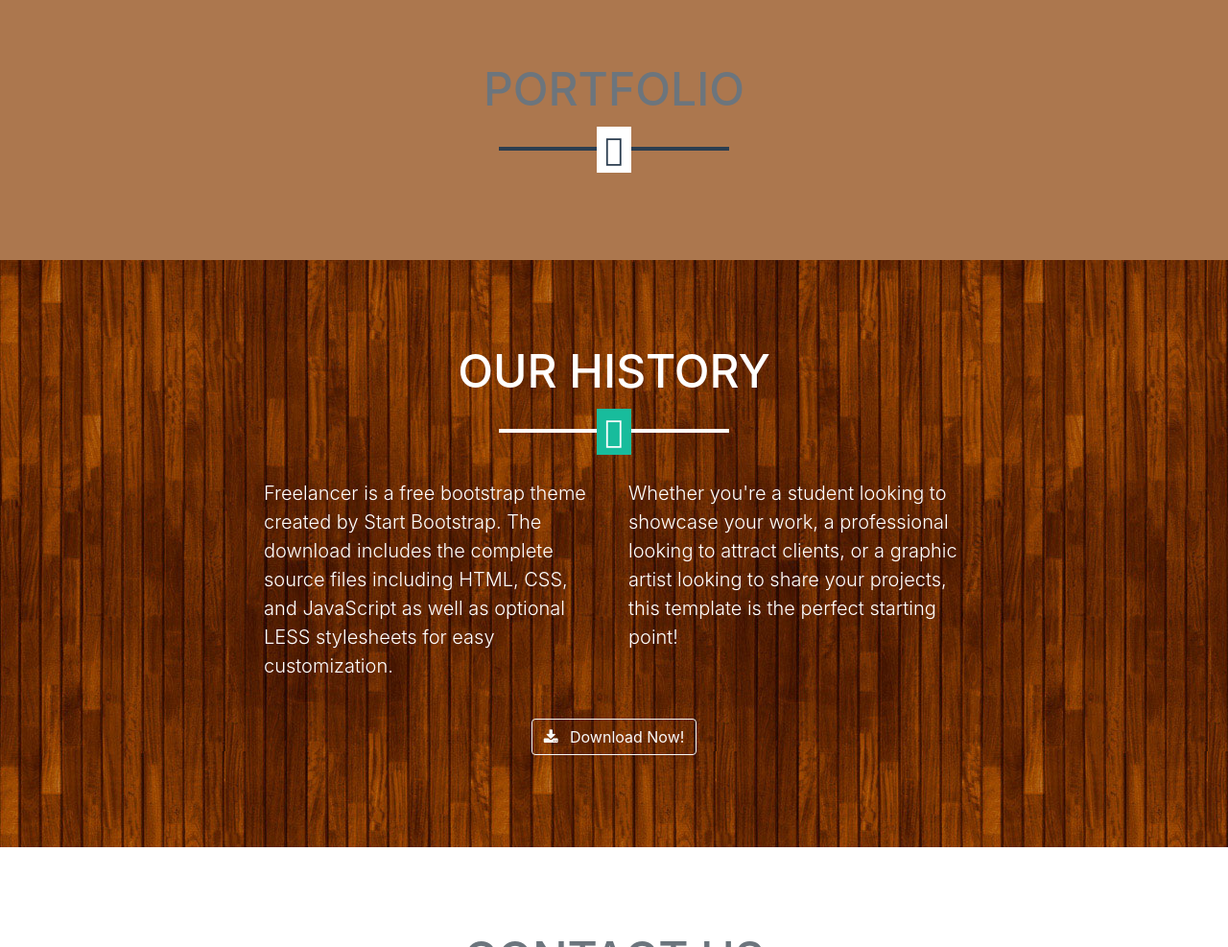
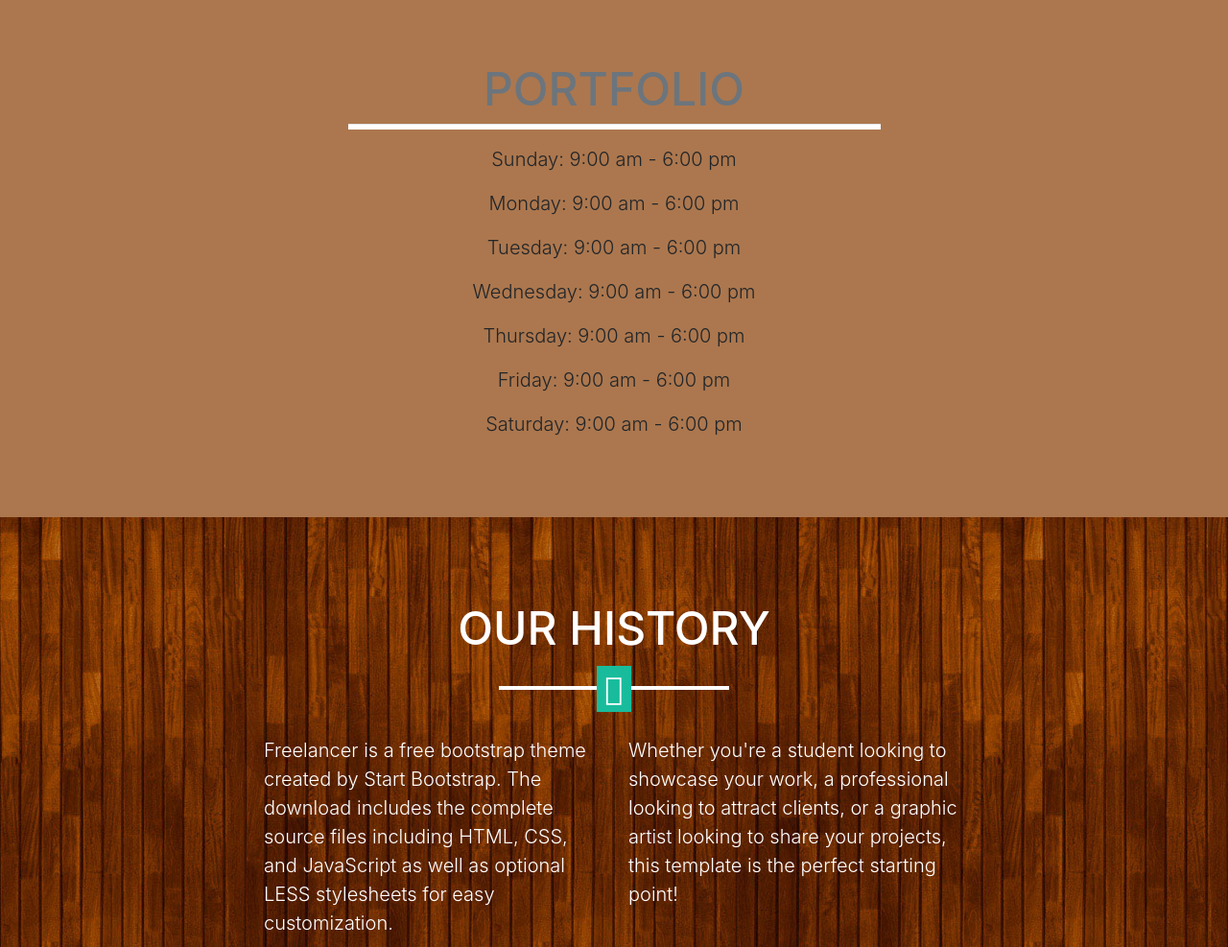
Before and after one commit to anishthite/salsbarbershop, a website with bundled scripts: page index.html in a window 1280 px wide. Shown: the part 1060-2047 px from the top of the page at 96% size. Built offline with nearby package versions, Linux system fonts and the light colour scheme; a web font is replaced by a local one.

Commit message:
hours and button removal

```diff
--- a/index.html
+++ b/index.html
@@ -68,8 +68,16 @@
     <section class="portfolio" id="hours">
       <div class="container">
         <h2 class="text-center text-uppercase text-secondary mb-0">Portfolio</h2>
-        <hr class="star-dark mb-5">
-
+        <hr style= "height:5px; width:50%; color:#000000; background-color: #ffffff;">
+        <div class="row"></div>
+            <p class="lead text-center">Sunday:       9:00 am - 6:00 pm</p>
+            <p class="lead text-center">Monday:       9:00 am - 6:00 pm</p>
+            <p class="lead text-center">Tuesday:       9:00 am - 6:00 pm</p>
+            <p class="lead text-center">Wednesday:       9:00 am - 6:00 pm</p>
+            <p class="lead text-center">Thursday:       9:00 am - 6:00 pm</p>
+            <p class="lead text-center">Friday:       9:00 am - 6:00 pm</p>
+            <p class="lead text-center">Saturday:       9:00 am - 6:00 pm</p>
+          </div>
       </div>
     </section>
 
@@ -85,12 +93,6 @@
           <div class="col-lg-4 mr-auto">
             <p class="lead">Whether you're a student looking to showcase your work, a professional looking to attract clients, or a graphic artist looking to share your projects, this template is the perfect starting point!</p>
           </div>
-        </div>
-        <div class="text-center mt-4">
-          <a class="btn btn-xl btn-outline-light" href="#">
-            <i class="fa fa-download mr-2"></i>
-            Download Now!
-          </a>
         </div>
       </div>
     </section>
```
